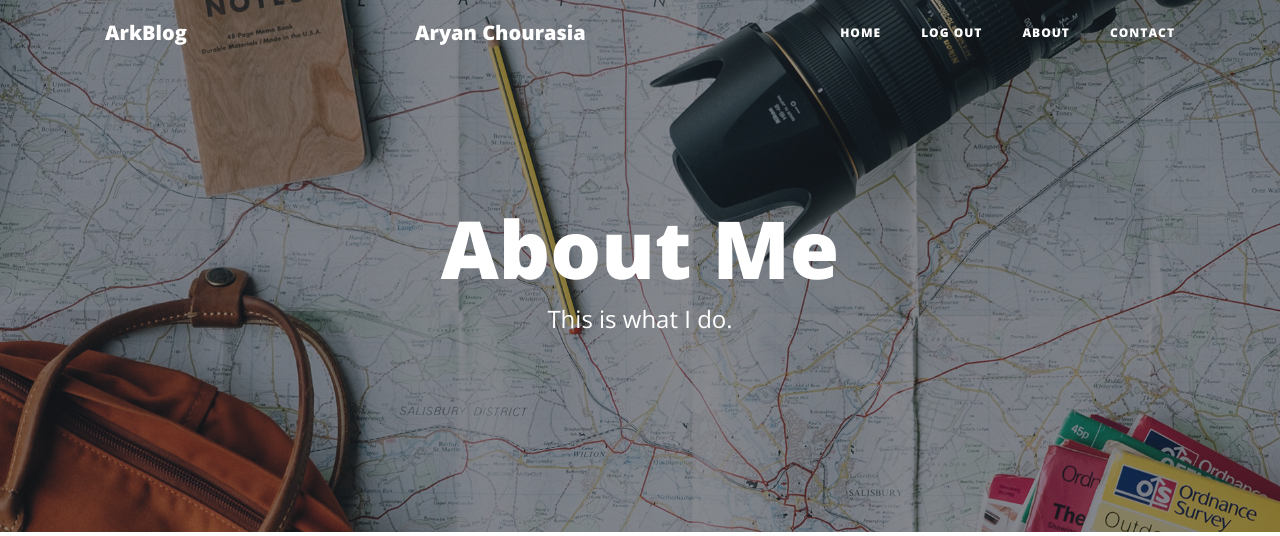
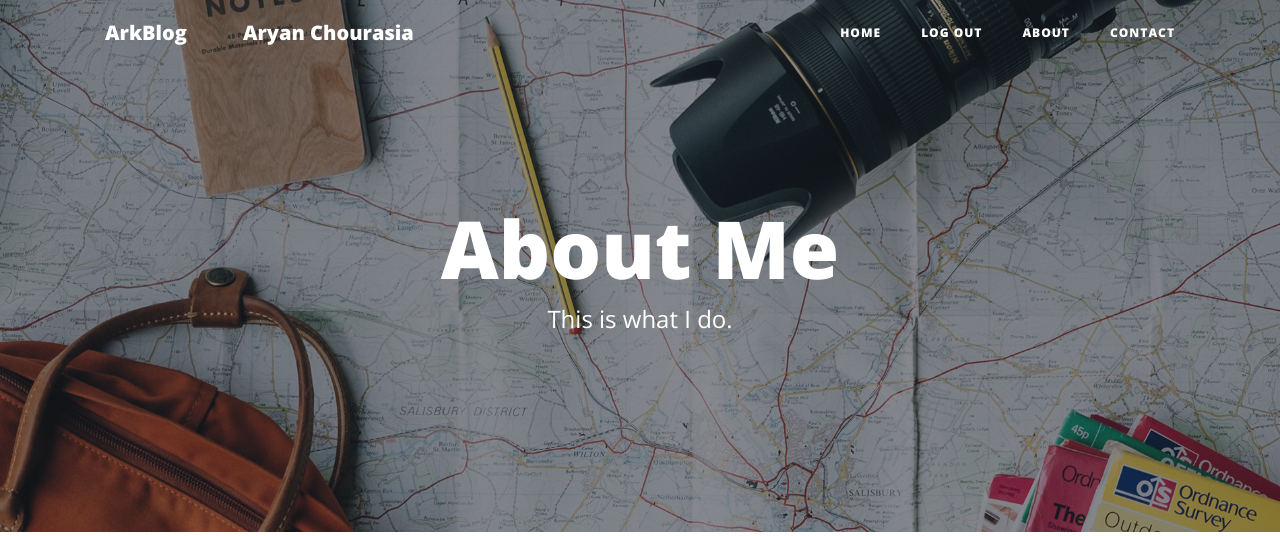
Before and after one commit to Airan19/BlogWebsite, a Flask app: page /about in a window 1280 px wide. Shown: the top 536 px of the page. Run offline with Flask 2, Linux system fonts and the light colour scheme; a user stored in the database is signed in; some libraries are stand-ins or nearby versions.

Commit message:
css update

```diff
--- a/day69_blogwithusers/templates/header.html
+++ b/day69_blogwithusers/templates/header.html
@@ -38,7 +38,7 @@
     <div class="container">
       <a class="navbar-brand" href="{{url_for('get_all_posts')}}">ArkBlog</a>
         {% if not current_user.is_anonymous and not current_user_dashboard:%}
-             <a class="navbar-brand" style="width:50%;text-align:center;" href="{{url_for('user_dashboard', name=current_user.name)}}">{{current_user.name}}</a>
+             <a class="navbar-brand" id="username" href="{{url_for('user_dashboard', name=current_user.name)}}">{{current_user.name}}</a>
       {% endif %}
       <button class="navbar-toggler navbar-toggler-right" type="button" data-toggle="collapse" data-target="#navbarResponsive" aria-controls="navbarResponsive" aria-expanded="false" aria-label="Toggle navigation">
         Menu
```
Also changed, not shown: day69_blogwithusers/static/css/clean-blog.css (line endings or trailing spaces).
